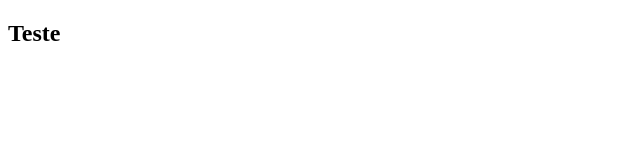
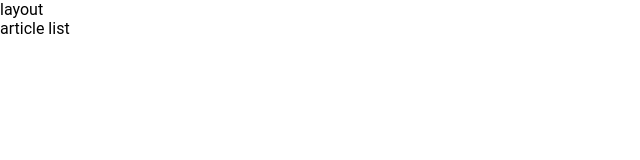
Before and after one commit to fescherer/rocket-seat-challenges, a React (Vite) app in the folder 03-github-blog/: page / in a window 1280 px wide. Shown: the top 160 px of the page, without its empty margins (0-640 px from the left). Built offline with nearby package versions, Linux system fonts and the light colour scheme.

Commit message:
:wrench: feat routes

```diff
--- a/03-github-blog/package.json
+++ b/03-github-blog/package.json
@@ -15,6 +15,7 @@
     "react": "^18.2.0",
     "react-dom": "^18.2.0",
     "react-hook-form": "^7.45.1",
+    "react-router-dom": "^6.14.0",
     "styled-components": "^6.0.1"
   },
   "devDependencies": {
--- a/03-github-blog/src/App.tsx
+++ b/03-github-blog/src/App.tsx
@@ -1,7 +1,16 @@
+import { ThemeProvider } from 'styled-components'
+import { defaultTheme } from './theme/theme'
+import { BrowserRouter } from 'react-router-dom'
+import { Router } from './Router'
+import { GlobalStyle } from './global'
+
 export function App() {
   return (
-    <div>
-      <h2>Teste</h2>
-    </div>
+    <ThemeProvider theme={defaultTheme}>
+      <BrowserRouter>
+        <Router />
+      </BrowserRouter>
+      <GlobalStyle />
+    </ThemeProvider>
   )
 }
--- /dev/null
+++ b/03-github-blog/src/Router.tsx
@@ -0,0 +1,15 @@
+import { Route, Routes } from 'react-router-dom'
+import { Layout } from './components/Layout'
+import { ArticlesList } from './pages/ArticlesList'
+import { Article } from './pages/Article'
+
+export function Router() {
+  return (
+    <Routes>
+      <Route path="/" element={<Layout />}>
+        <Route path="/" element={<ArticlesList />} />
+        <Route path="/article" element={<Article />} />
+      </Route>
+    </Routes>
+  )
+}
--- /dev/null
+++ b/03-github-blog/src/components/Layout/index.tsx
@@ -0,0 +1,10 @@
+import { Outlet } from 'react-router-dom'
+
+export function Layout() {
+  return (
+    <div>
+      <span>layout</span>
+      <Outlet />
+    </div>
+  )
+}
--- /dev/null
+++ b/03-github-blog/src/global.ts
@@ -0,0 +1,26 @@
+import { createGlobalStyle } from 'styled-components'
+
+export const GlobalStyle = createGlobalStyle`
+  * {
+    margin: 0;
+    padding: 0;
+    box-sizing: border-box;
+  }
+
+  :focus {
+    outline: none;
+    box-shadow: 0 0 0 2px ${(props) => props.theme['green-500']};
+  }
+
+  body {
+    background: ${(props) => props.theme['gray-900']};
+    color: ${(props) => props.theme['gray-300']};
+    -webkit-font-smoothing: antialiased;
+  }
+
+  body, input, textarea, button {
+    font-family: 'Roboto', sans-serif;
+    font-weight: 400;
+    font-size: 1rem;
+  }
+`
--- a/03-github-blog/src/main.tsx
+++ b/03-github-blog/src/main.tsx
@@ -1,7 +1,6 @@
 import React from 'react'
 import ReactDOM from 'react-dom/client'
 import { App } from './App.tsx'
-import './global.css'
 
 ReactDOM.createRoot(document.getElementById('root') as HTMLElement).render(
   <React.StrictMode>
--- a/03-github-blog/src/pages/Article/index.tsx
+++ b/03-github-blog/src/pages/Article/index.tsx
@@ -1,4 +1,4 @@
-export function Articles() {
+export function Article() {
   return (
     <div>
       <span>article</span>
```
Also changed, not shown: 03-github-blog/Router.tsx (deleted, +0 -16 lines), 03-github-blog/src/components/Layout/styles.ts (added), 1 other file (tests, documents, lock files or other folders).
